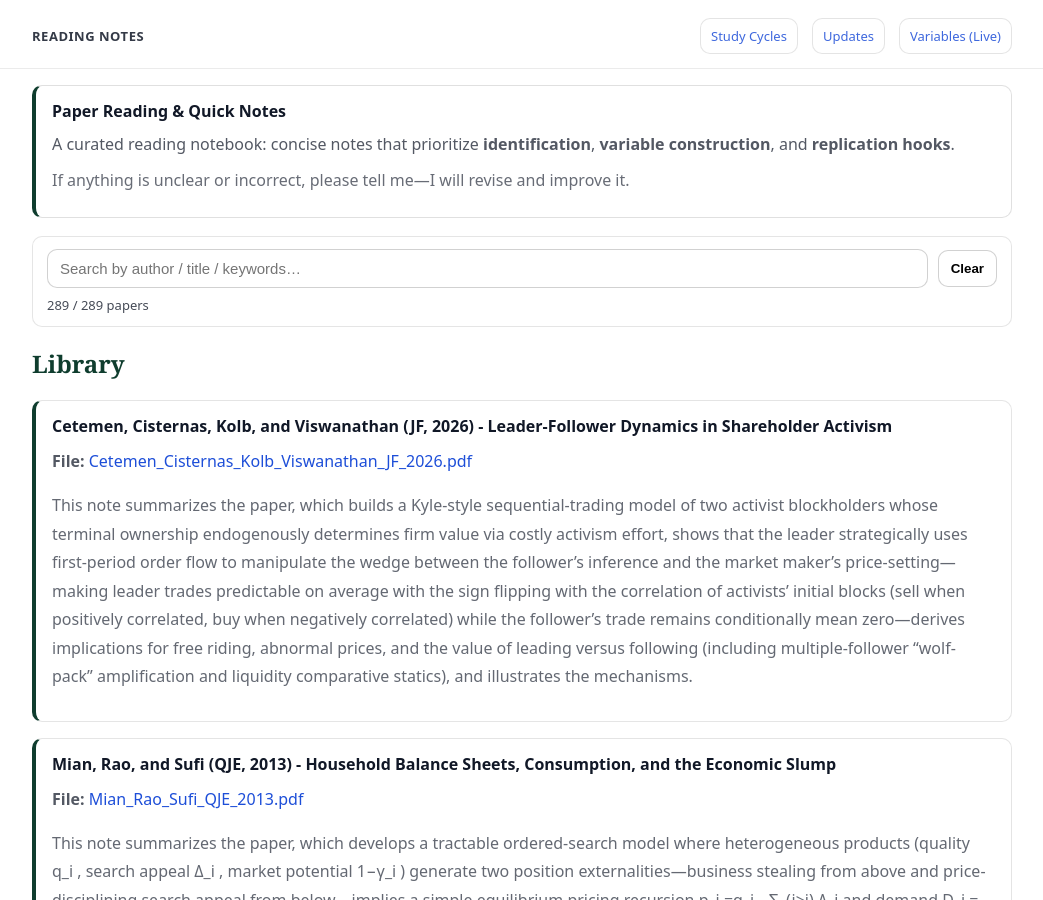
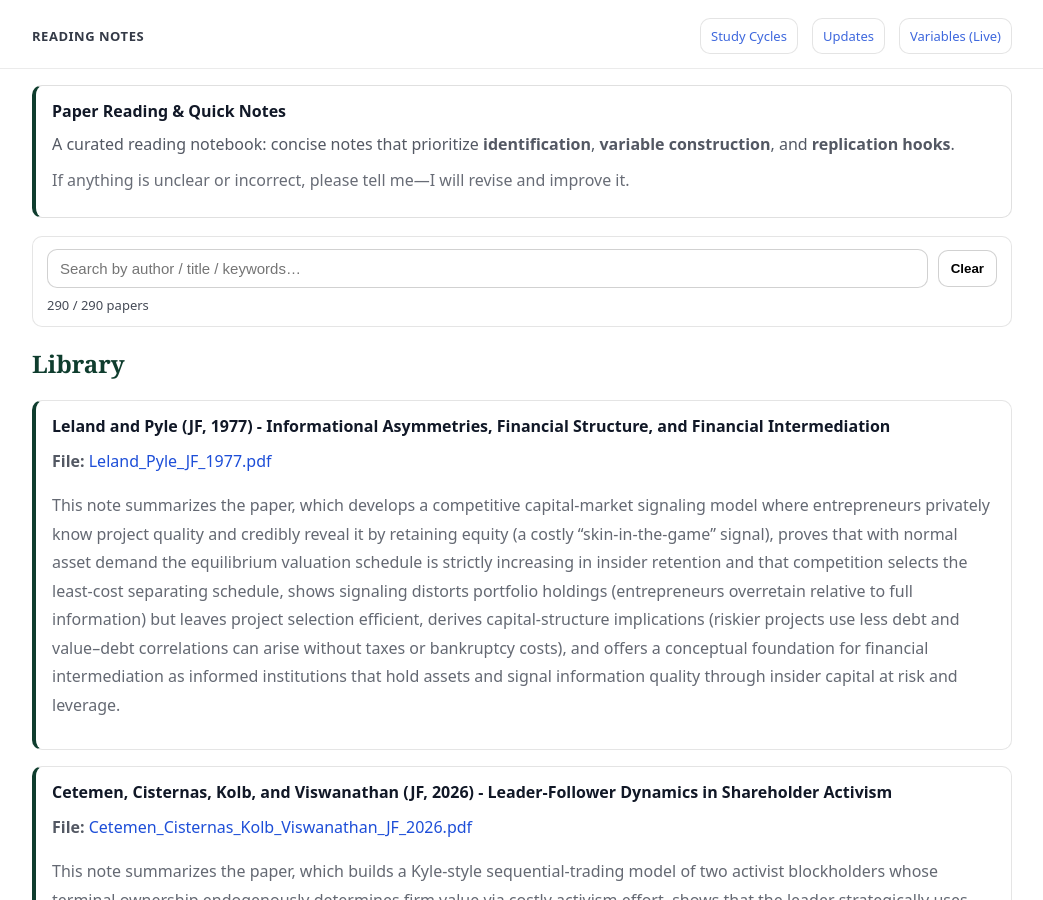
Before and after one commit to yaxinzn/study-archive, a Jekyll site: the page built from reading/index.md, in a window 1280 px wide and 900 px high. Shown: the whole window, without its empty margins (118-1161 px from the left). Built offline with Jekyll 4.4.1, drawn with Linux system fonts in a browser that asks for light colours.

Commit message:
Reading: add/update Leland_Pyle_JF_1977.pdf

```diff
--- a/_data/reading.yml
+++ b/_data/reading.yml
@@ -1,3 +1,7 @@
+- title: "Leland and Pyle (JF, 1977) - Informational Asymmetries, Financial Structure, and Financial Intermediation"
+  file: "Leland_Pyle_JF_1977.pdf"
+  desc: "This note summarizes the paper, which develops a competitive capital-market signaling model where entrepreneurs privately know project quality and credibly reveal it by retaining equity (a costly “skin-in-the-game” signal), proves that with normal asset demand the equilibrium valuation schedule is strictly increasing in insider retention and that competition selects the least-cost separating schedule, shows signaling distorts portfolio holdings (entrepreneurs overretain relative to full information) but leaves project selection efficient, derives capital-structure implications (riskier projects use less debt and value–debt correlations can arise without taxes or bankruptcy costs), and offers a conceptual foundation for financial intermediation as informed institutions that hold assets and signal information quality through insider capital at risk and leverage."
+
 - title: "Cetemen, Cisternas, Kolb, and Viswanathan (JF, 2026) - Leader-Follower Dynamics in Shareholder Activism"
   file: "Cetemen_Cisternas_Kolb_Viswanathan_JF_2026.pdf"
   desc: "This note summarizes the paper, which builds a Kyle-style sequential-trading model of two activist blockholders whose terminal ownership endogenously determines firm value via costly activism effort, shows that the leader strategically uses first-period order flow to manipulate the wedge between the follower’s inference and the market maker’s price-setting—making leader trades predictable on average with the sign flipping with the correlation of activists’ initial blocks (sell when positively correlated, buy when negatively correlated) while the follower’s trade remains conditionally mean zero—derives implications for free riding, abnormal prices, and the value of leading versus following (including multiple-follower “wolf-pack” amplification and liquidity comparative statics), and illustrates the mechanisms."
```
Also changed, not shown: 1 other file.
